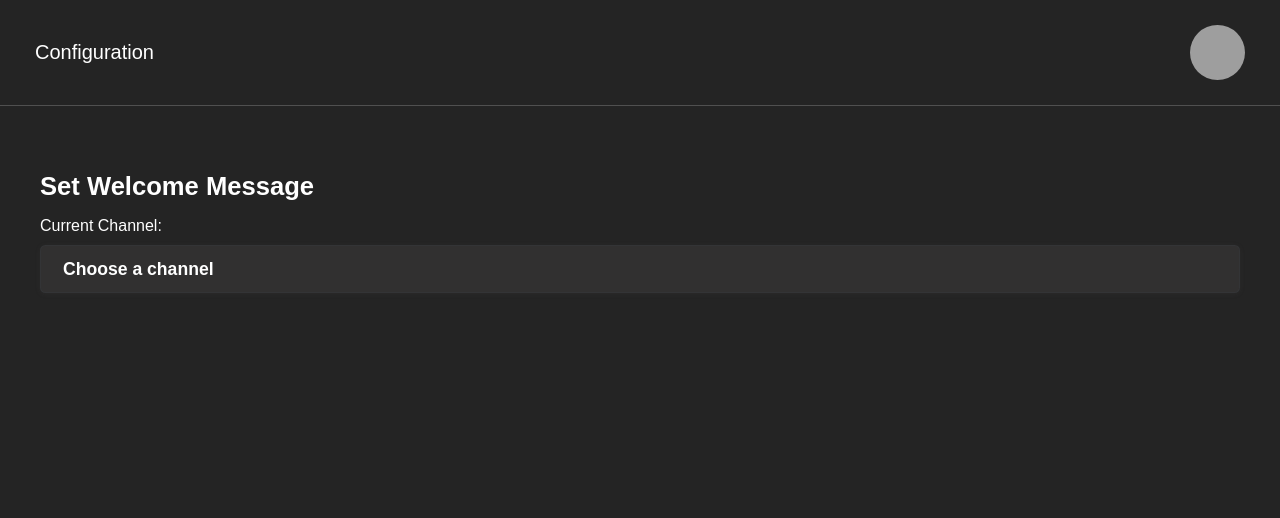
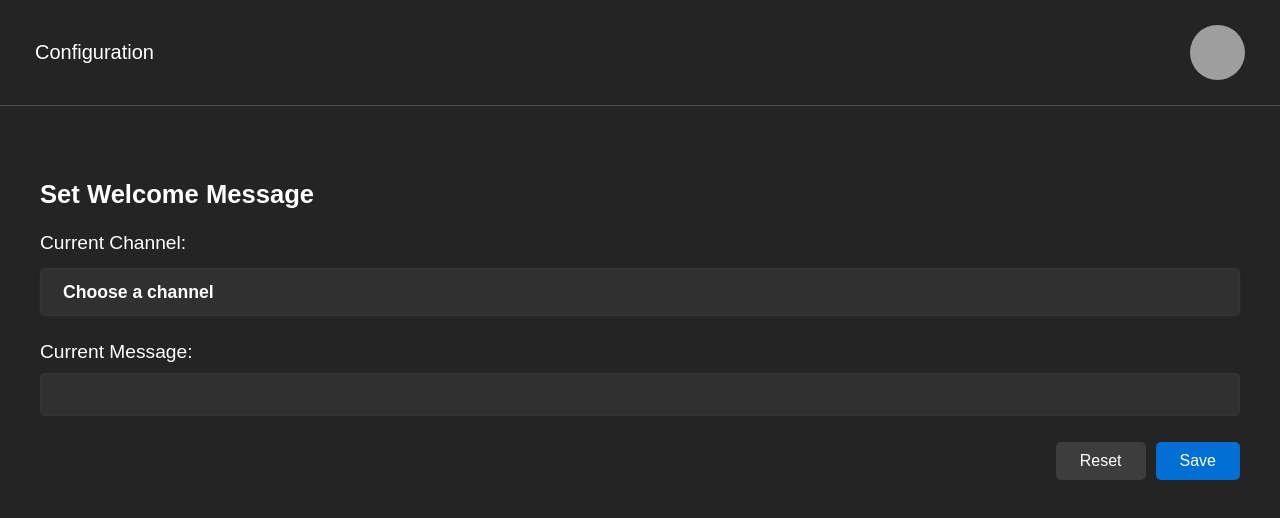
Before and after one commit to BotCraftHub/MystiGuardianDashboard, a React (Create React App) app: page /dashboard/welcome-message in a window 1280 px wide. Shown: the top 518 px of the page. Built offline with nearby package versions, Linux system fonts and the light colour scheme; grey boxes are pictures that could not be loaded; a web font is replaced by a local one.

Commit message:
almost done

```diff
--- a/src/pages/config/SetWelcomeMessgePage.tsx
+++ b/src/pages/config/SetWelcomeMessgePage.tsx
@@ -1,9 +1,10 @@
-import {Container, CustomSelect, Page, Title} from "../../styles";
+import {Button, Container, CustomSelect, Flex, Page, TextArea, Title} from "../../styles";
 
 export const SetWelcomeMessage = () => {
     return <Page>
         <Container>
             <Title>Set Welcome Message</Title>
+            <section>
                 <div>
                     <label>Current Channel:</label>
                 </div>
@@ -15,6 +16,21 @@ export const SetWelcomeMessage = () => {
                         <option>333</option>
                     </select>
                 </CustomSelect>
+            </section>
+            <section>
+                <div>
+                    <label htmlFor="message">Current Message:</label>
+                </div>
+                <TextArea id={"message"}></TextArea>
+            </section>
+            <Flex justifyContent={"flex-end"}>
+                <Button variant={"secondary"} style={{marginRight: "0.625em"}}>
+                    Reset
+                </Button>
+                <Button variant={"primary"}>
+                    Save
+                </Button>
+            </Flex>
         </Container>
     </Page>
 }
--- a/src/styles/index.tsx
+++ b/src/styles/index.tsx
@@ -1,4 +1,4 @@
-import styled from 'styled-components';
+import styled, { css } from 'styled-components';
 
 export const MainButton = styled.div`
   gap: 0.625em;
@@ -91,6 +91,18 @@ export const Container = styled.div`
     font-weight: 700;
     margin: 0.625em 0;
   }
+
+  //add margin between the two sections
+  section {
+    margin: 0.725em 0;
+  }
+
+  label {
+    font-size: 1.2em;
+    font-weight: 500;
+    color: #ffffff;
+    margin: 0.625em 0;
+  }
 `;
 
 export const GuildIcon = styled.img`
@@ -118,7 +130,7 @@ export const Title = styled.p`
   font-size: 1.6em;
   font-weight: 700;
   color: #ffffff;
-  margin: 0.625em 0;
+  margin: 0.925em 0;
 `;
 
 type FlexProps = Partial<{
@@ -146,23 +158,35 @@ type ButtonProps = Partial<{
 }>;
 
 export const Button = styled.button<ButtonProps>`
-  padding: 0.625em 1.25em;
+  padding: 0.625em 1.5em;
   border-radius: 0.3125em;
+  outline: none;
   border: none;
-  outline: none;
+  font-size: 1em;
+  color: #fff;
   cursor: pointer;
-  font-size: 1.1em;
-  font-weight: 700;
-  color: #ffffff;
-  background-color: ${(props) =>
-          props.variant === 'primary' ? '#7289da' : '#2c2f33'};
-  box-shadow: 0 0.0625em 0.3125em 0 rgba(77, 73, 73, 0.18);
-  transition: all 0.2s ease-in-out;
+  ${({ variant }) =>
+          variant === 'primary' &&
+          css`
+      background-color: #006ed3;
+    `}
+  ${({ variant }) =>
+          variant === 'secondary' &&
+          css`
+      background-color: #3d3d3d;
+    `}
 
    &:hover {
-    background-color: ${(props) =>
-            props.variant === 'primary' ? '#5f73bc' : '#23272a'};
-  }
+    ${({ variant }) =>
+            variant === 'primary' &&
+            css`
+          background-color: #0057a3;
+        `}
+    ${({ variant }) =>
+            variant === 'secondary' &&
+            css`
+          background-color: #2b2b2b;
+        `}
 `;
 
 
@@ -174,7 +198,7 @@ export const CustomSelect = styled.div`
   position: relative;
   display: inline-block;
   width: 100%;
-  margin: 0.625em 0;
+  margin: 0.825em 0;
 
   select {
     width: 100%;
@@ -220,3 +244,27 @@ export const CustomSelect = styled.div`
     }
   }
 `;
+
+export const TextArea = styled.textarea`
+  padding: 0.875em 1em;
+  box-sizing: border-box;
+  font-size: 1.1em;
+  color: #ffffff;
+  background-color: #313030;
+  border: 0.0625em solid rgba(54, 57, 63, 0.44);
+  border-radius: 0.3125em;
+  outline: none;
+  resize: none;
+  width: 100%;
+  height: 3em;
+  margin: 0.725em 0;
+  transition: all 0.2s ease-in-out;
+
+  &:hover {
+    background-color: rgba(35, 39, 42, 0.88);
+  }
+
+  :focus {
+    background-color: rgba(35, 39, 42, 0.88);
+  }
+`;
```
Lines whose indentation alone changed are shown as unchanged.
